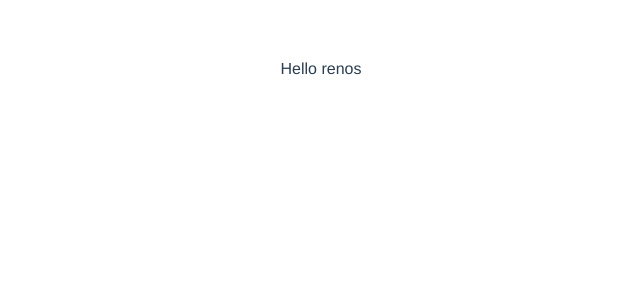
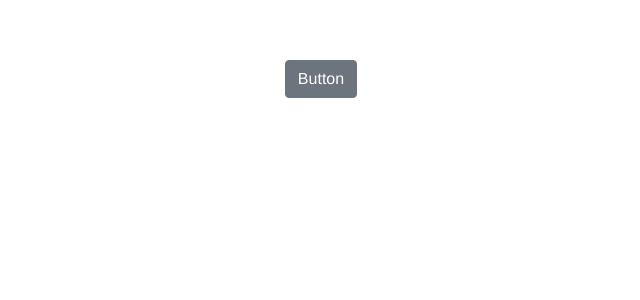
Before and after one commit to Kviist/personal-website, a Vue app: page / in a window 1280 px wide. Shown: the top 300 px of the page, without its empty margins (319-959 px from the left). Built offline with nearby package versions, Linux system fonts and the light colour scheme.

Commit message:
BootstrapVue

```diff
--- a/package.json
+++ b/package.json
@@ -8,6 +8,8 @@
     "lint": "vue-cli-service lint"
   },
   "dependencies": {
+    "bootstrap": "^4.3.1",
+    "bootstrap-vue": "^2.0.0-rc.25",
     "core-js": "^2.6.5",
     "vue": "^2.6.10"
   },
--- a/src/App.vue
+++ b/src/App.vue
@@ -1,10 +1,17 @@
 <template>
   <div id="app">
-    <p>Hello renos</p>
+    <b-button>Button</b-button>
   </div>
 </template>
 
 <script>
+import Vue from 'vue'
+import BootstrapVue from 'bootstrap-vue'
+Vue.use(BootstrapVue)
+
+import 'bootstrap/dist/css/bootstrap.css'
+import 'bootstrap-vue/dist/bootstrap-vue.css'
+
 export default {
   name: 'app',
   components: {
```
Also changed, not shown: 1 other file (tests, documents, lock files or other folders).
